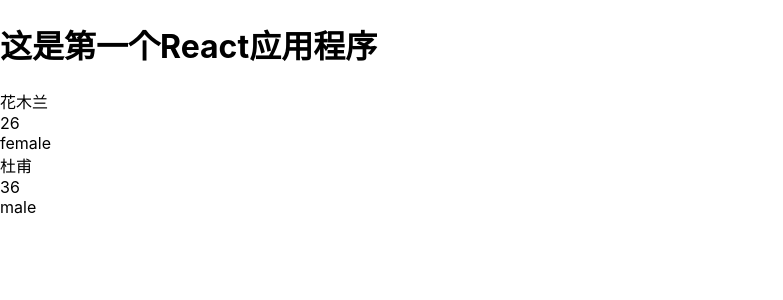
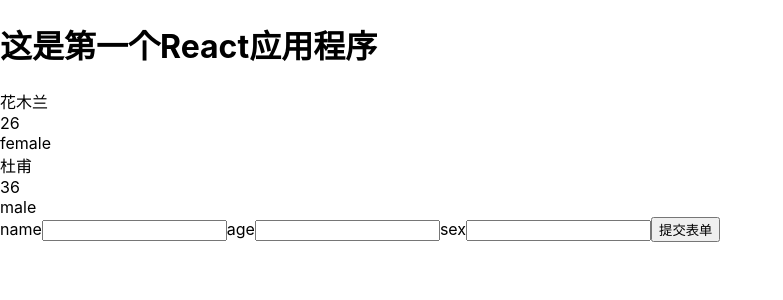
Before and after one commit to liangxiong3403/react_study, a React (Create React App) app in the folder my-app/: page / in a window 1280 px wide. Shown: the top 300 px of the page, without its empty margins (0-783 px from the left). Built offline with nearby package versions, Linux system fonts and the light colour scheme.

Commit message:
props传递函数

```diff
--- /dev/null
+++ b/my-app/src/AddContact.js
@@ -0,0 +1,36 @@
+import React, { Component } from "react";
+
+class AddContact extends Component {
+    state = {
+        name: null,
+        age: null,
+        sex: null,
+    }
+    handleChange = e => {
+        this.setState({
+            [e.target.id]: e.target.value
+        });
+    }
+    handleSubmit = e => {
+        e.preventDefault();
+        this.props.addContact(this.state);
+    }
+
+    render() {
+        return (
+            <div>
+                <form onSubmit={this.handleSubmit}>
+                    <label htmlFor='name'>name</label>
+                    <input type="text" id="name" onChange={this.handleChange}></input>
+                    <label htmlFor='age'>age</label>
+                    <input type="text" id="age" onChange={this.handleChange}></input>
+                    <label htmlFor='sex'>sex</label>
+                    <input type="text" id="sex" onChange={this.handleChange}></input>
+                    <button>提交表单</button>
+                </form>
+            </div>
+        )
+    }
+}
+
+export default AddContact;
--- a/my-app/src/App.js
+++ b/my-app/src/App.js
@@ -1,5 +1,6 @@
 import React, { Component } from "react";
 import Contact from "./Contact";
+import AddContact from "./AddContact";
 
 class App extends Component {
 
@@ -12,15 +13,22 @@
     ]
   }
 
+  addContact = contact => {
+    contact.id = Math.round(Math.random() * 100);
+    let contactForm = [...this.state.contactForm, contact];
+    this.setState({
+      contactForm: contactForm
+    })
+  }
+
   render() {
-    console.log('contactFormxxx');
-
     return (
       <div className="App">
         <header className="App-header">
           <h1>这是第一个React应用程序</h1>
         </header>
         <Contact contactForm={this.state.contactForm} />
+        <AddContact addContact={this.addContact} />
       </div>
     );
   }
```
